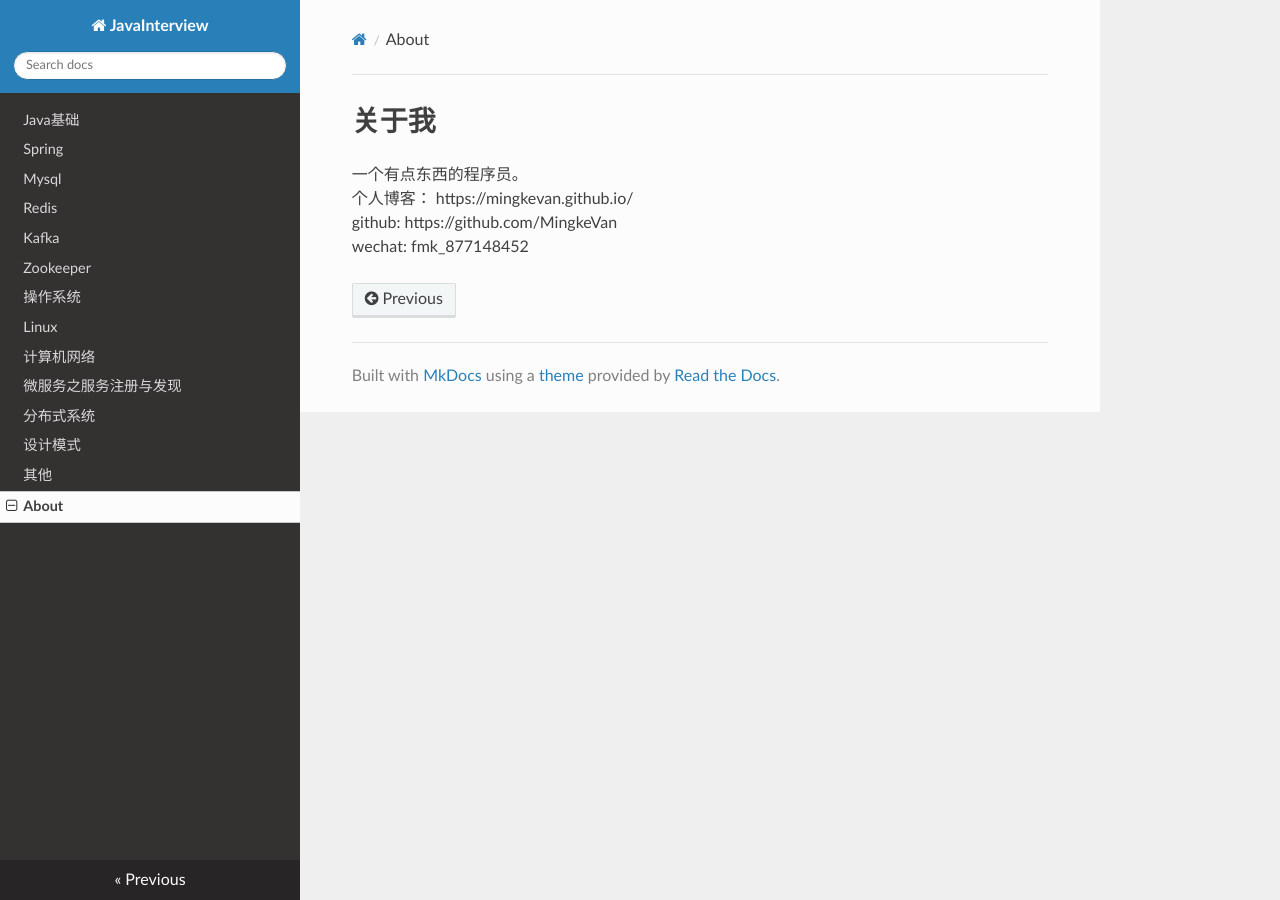
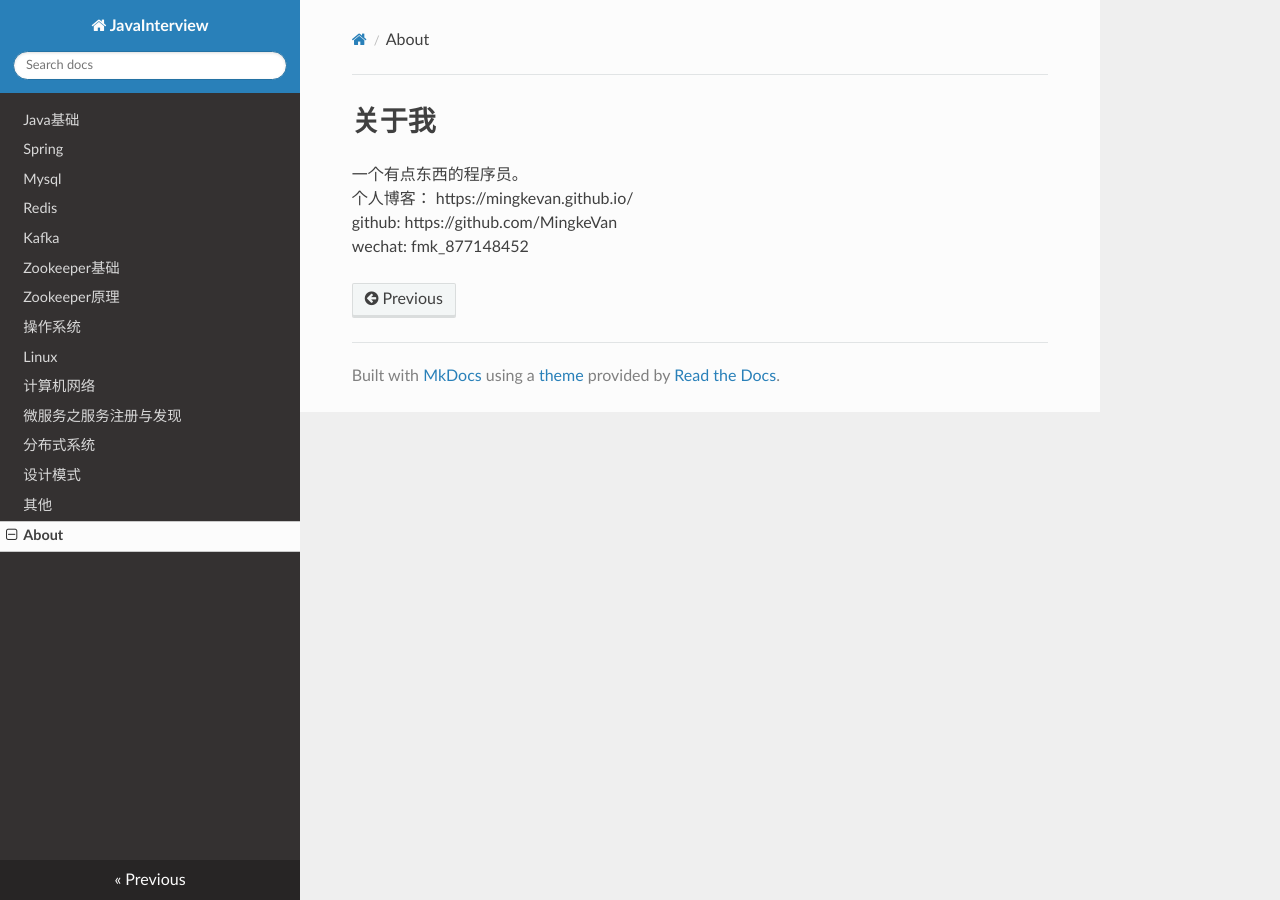
Before and after one commit to MingkeVan/java-interview, an MkDocs documentation site: the page built from docs/about.md, in a window 1280 px wide. Built offline with MkDocs 1.6.1, drawn with Linux system fonts in a browser that asks for light colours; nearby versions of some CDN libraries.

Commit message:
update： 1、更新目录

```diff
--- a/mkdocs.yml
+++ b/mkdocs.yml
@@ -6,7 +6,8 @@ nav:
     - Mysql: interview-sql.md
     - Redis: interview-redis.md
     - Kafka: interview-kafka.md
-    - Zookeeper: interview-zookeeper.md
+    - Zookeeper基础: interview-zookeeper-basic.md
+    - Zookeeper原理: interview-zookeeper-theory.md
     - 操作系统: interview-os.md
     - Linux: interview-os-linux.md
     - 计算机网络: interview-network.md
```
